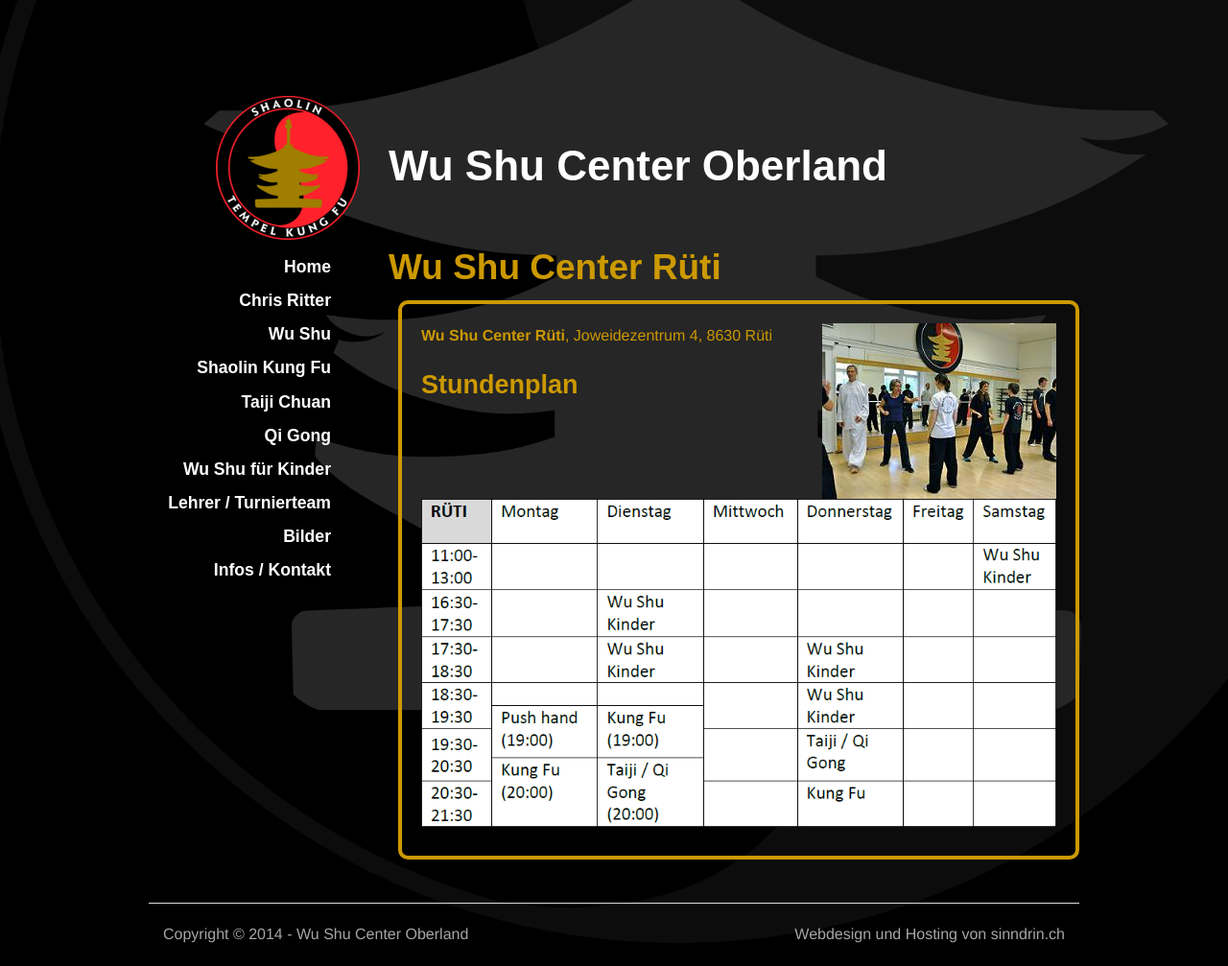
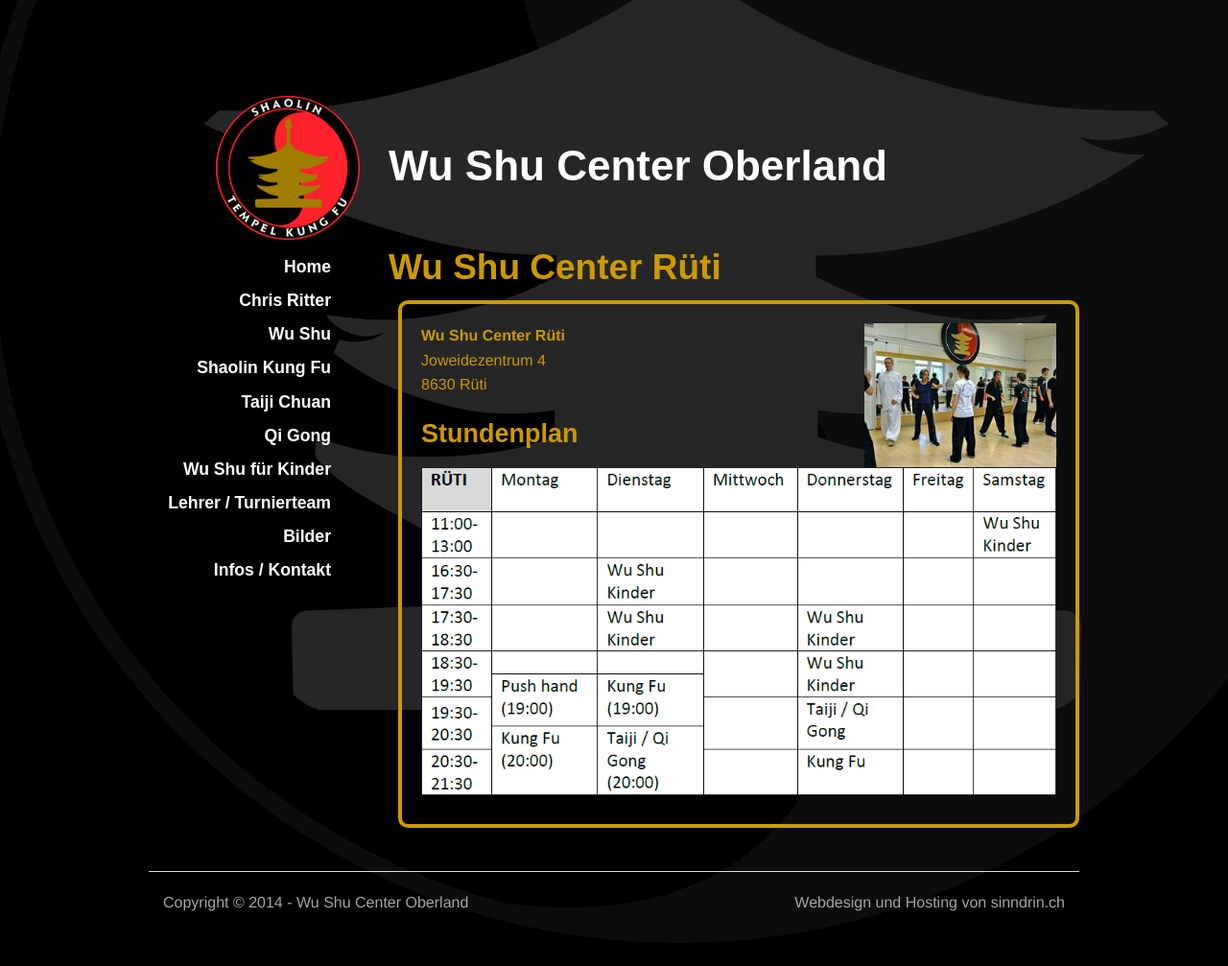
Before and after one commit to wu-shu/wu-shu.github.io, a Jekyll site: the page built from infos-kontakt/rueti/index.md, in a window 1280 px wide. Shown: the whole page at 96% size. Built offline with Jekyll 4.4.1, drawn with Linux system fonts in a browser that asks for light colours; some web fonts are replaced; Markdown is read by kramdown in place of the engine named in the settings; comment, search, counter and statistics services are not loaded; after the commit the page ends 974 px from its top, so only the background shows below that.

Commit message:
Schulen Adressen

```diff
--- a/infos-kontakt/rueti/index.md
+++ b/infos-kontakt/rueti/index.md
@@ -3,10 +3,13 @@
 title: Wu Shu Center Rüti
 ---
 
+<img class="ifloat-right" src="/images/raum_rueti.jpg" alt="Trainingsraum Rüti" width="200px">
 <a href="http://map.search.ch/rueti/joweid-zentrum-4" target="_blank">
-<strong>Wu Shu Center Rüti</strong>, Joweidezentrum 4, 8630 Rüti
+<strong>Wu Shu Center Rüti</strong><br>
+Joweidezentrum 4<br>
+8630 Rüti
 </a>
-<img class="ifloat-right" src="/images/raum_rueti.jpg" alt="Trainingsraum Rüti">
+
 ### Stundenplan
 
 <img src="/images/stundenplaene/stundenplan-rueti.png" alt="Stundenplan Rüti">
```
Also changed, not shown: infos-kontakt/hittnau/index.md (+5 -2 lines), infos-kontakt/tagelswangen/index.md (+2 -1 lines).
